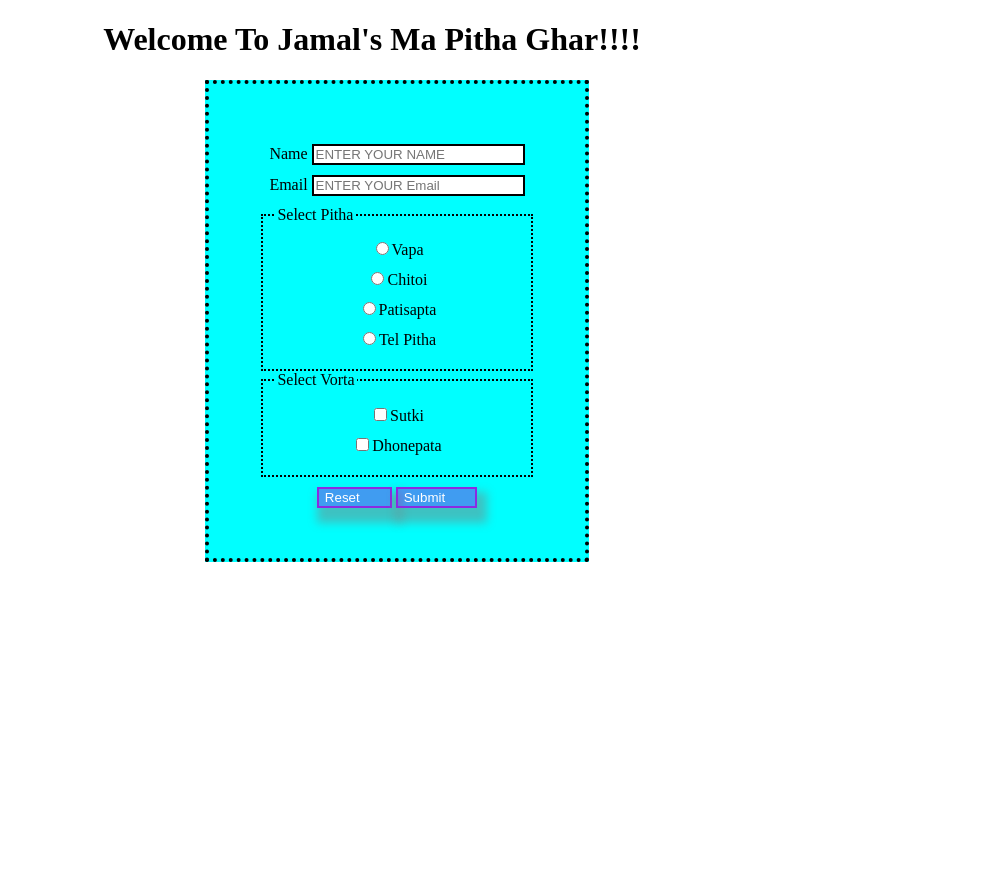
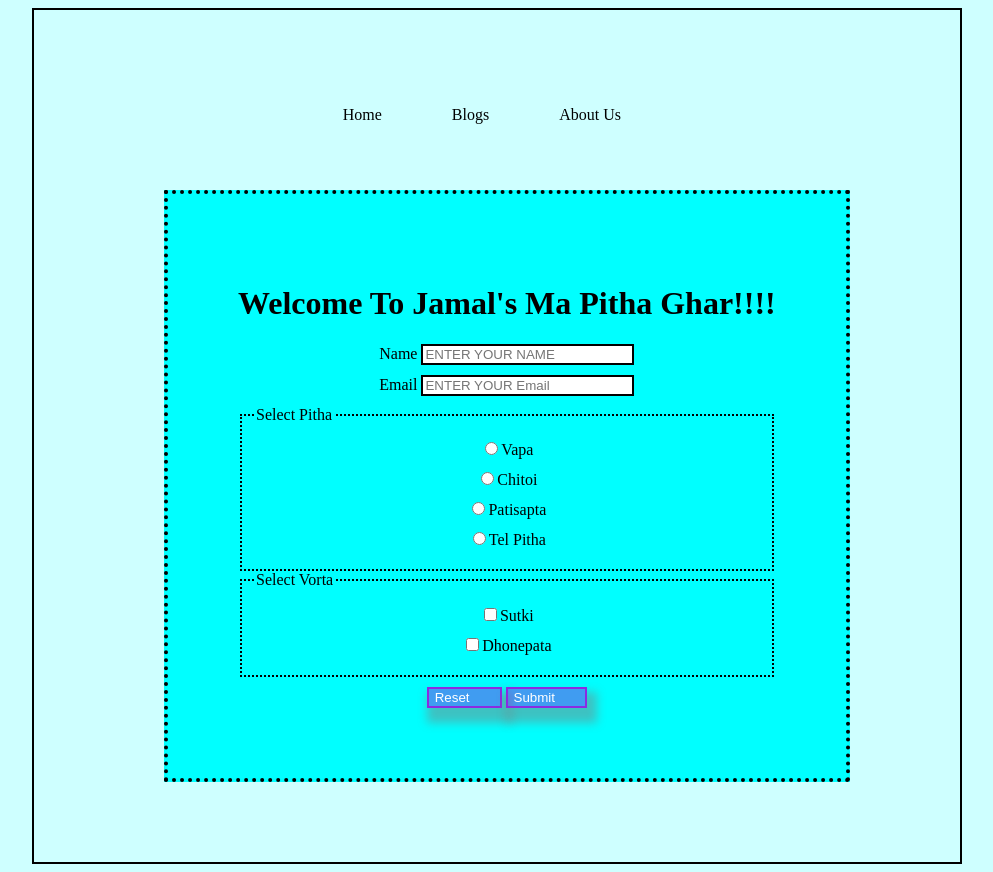
Before and after one commit to zeemlosser/Jamaler-ma-pitha-ghor, a plain HTML site: page index.html in a window 1280 px wide. Shown: the whole page, without its empty margins (268-1261 px from the left). Before the commit the page ends 800 px from the top, so only its background shows below. Drawn offline with Linux system fonts and the light colour scheme.

Commit message:
Pitha Khaba?

```diff
--- a/css/style.css
+++ b/css/style.css
@@ -9,9 +9,11 @@ main{
     background-color: aqua;
     width: fit-content;
     height: fit-content;
-    padding: 50px;
+    padding: 70px;
     margin-left: 50px;
     border: 4px dotted black;
+    margin-right: 30px;
+
 }
 
 input{
@@ -32,3 +34,15 @@ input{
 fieldset{
     border: 2px dotted black;
 }
+center{
+    display: block;
+}
+
+body{
+    background-color: rgba(0, 255, 255, 0.192);
+    border: 2px solid black;
+    width: fit-content;
+    display: inline-block;
+    margin-left: 300px ;
+    padding: 80px;
+}
--- a/index.html
+++ b/index.html
@@ -6,14 +6,31 @@
     <meta name="viewport" content="width=device-width, initial-scale=1.0">
     <title>Jamal's Ma Pitha Ghor</title>
     <link rel="stylesheet" href="css/style.css">
+    <link rel="stylesheet" href="nav/na.css">
 </head>
 <body>
+
     <center>
+
     <header>
-        <h1>Welcome To Jamal's Ma Pitha Ghar!!!!</h1>
+        <nav>
+            <ul>
+                <li><a href="#">Home</a></li>
+                <li><a href="#">Blogs</a>
+                <ul class="dropdown">
+                    <li><a href="#">Vapa</a></li>
+                    <li><a href="#">Chitoi</a></li>
+                    <li><a href="#">Patisapta</a></li>
+                </ul>
+                </li>
+                <li><a href="#">About Us</a></li>
+            </ul>
+        </nav>
+
 
     </header>
     <main>
+        <h1>Welcome To Jamal's Ma Pitha Ghar!!!!</h1>
         <form action="#">
             <label for="name">Name
                 <input type="text" name="name" id="name" placeholder="ENTER YOUR NAME">
--- /dev/null
+++ b/nav/na.css
@@ -0,0 +1,42 @@
+nav > ul{
+    display: inline-flex;
+}
+
+nav li{
+    list-style: none;
+    margin-right: 70px;
+}
+
+nav li a{
+    text-decoration: none;
+    color: black;
+    /* border: 1px solid ghostwhite; */
+    font-weight: 200;
+}
+
+nav li :hover{
+    background-color: rgba(127, 255, 212, 0.377);
+    padding: 0 5px;
+    border: 0.3px  black;
+}
+
+nav li .dropdown{
+    display: none;
+    position: absolute;
+    background-color: lightyellow;
+    padding: 0;
+    border: 2px solid black;
+    width: fit-content;
+    background-color: aquamarine;
+}
+
+
+nav li:hover .dropdown{
+    display: block;
+}
+
+nav{
+    margin-bottom:50px ;
+
+
+}
```
